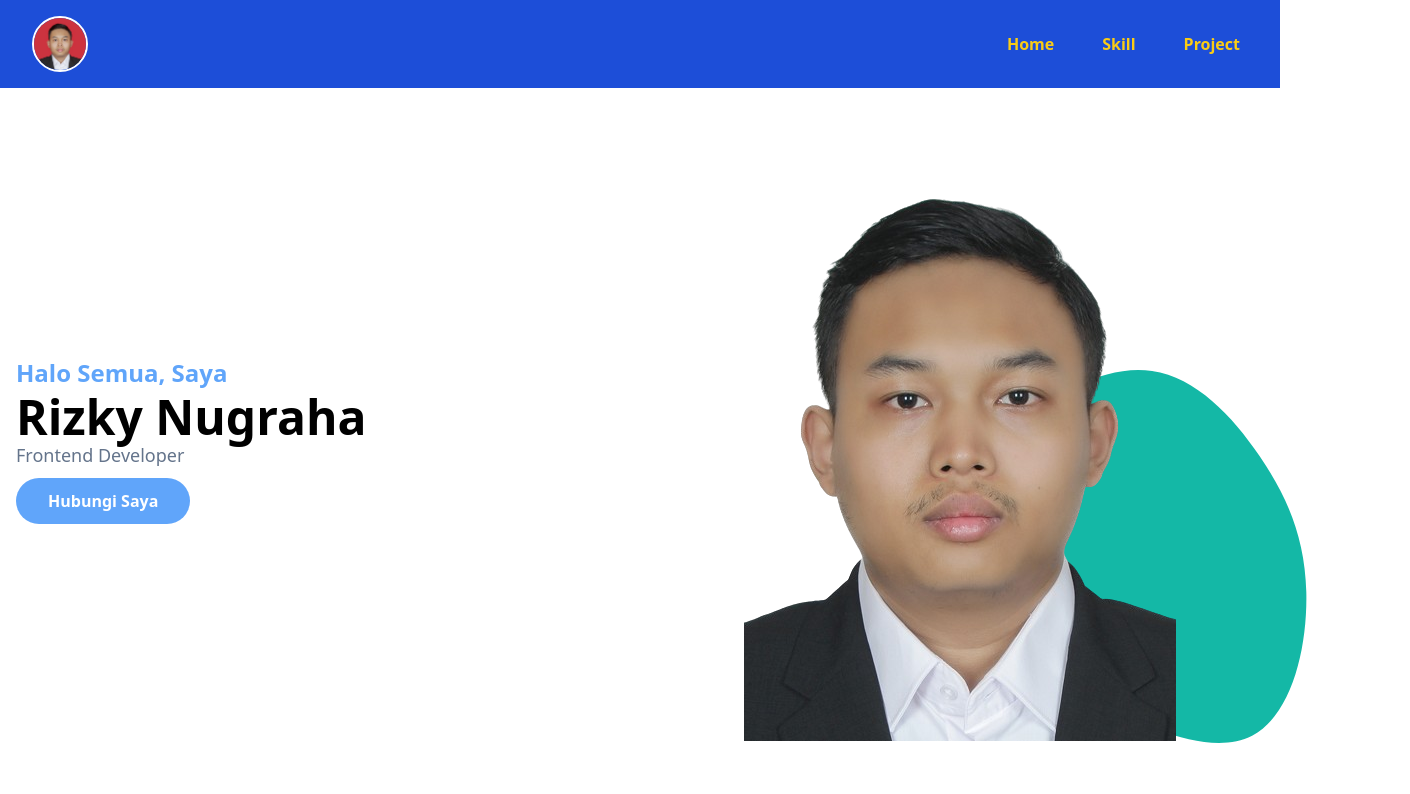
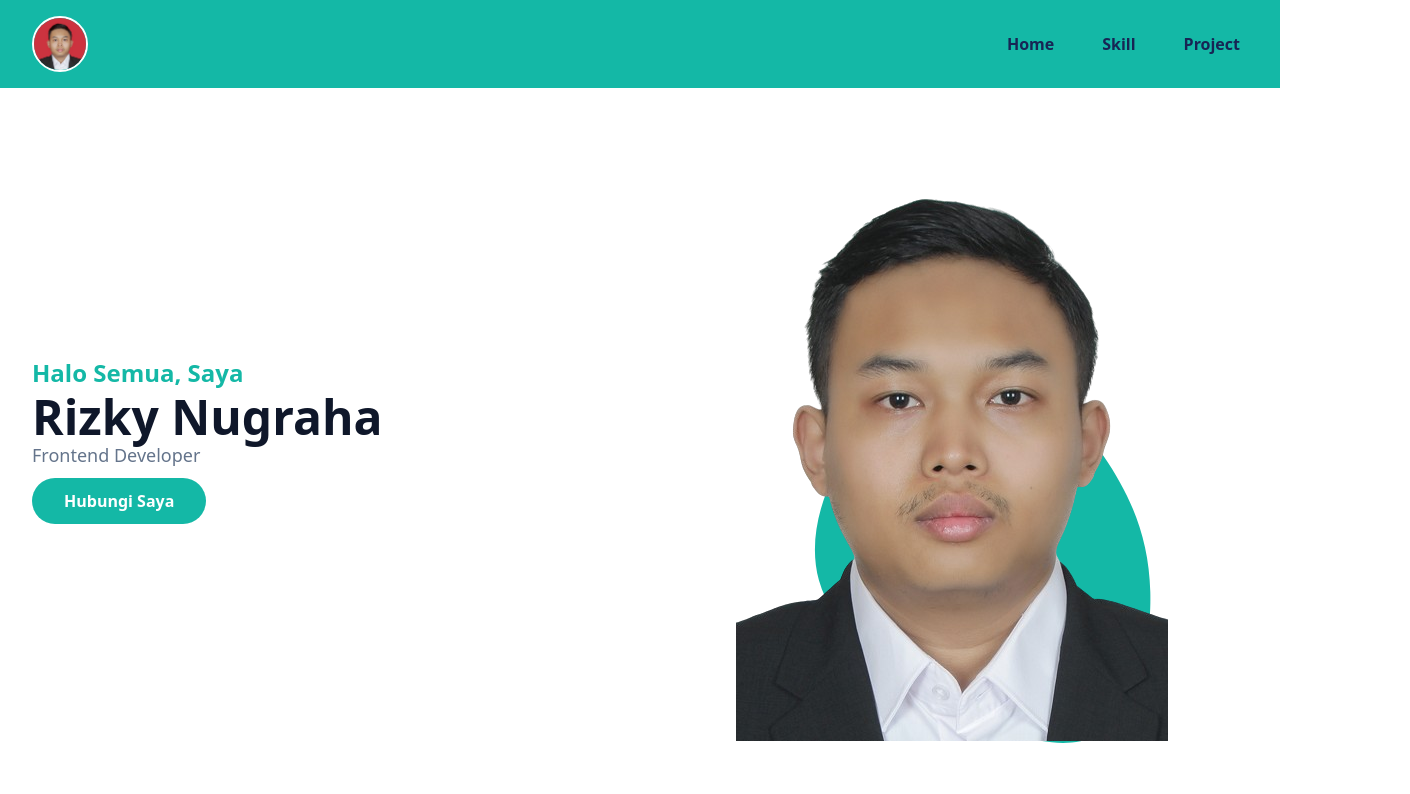
Before and after one commit to rizkyyynp/Portfolio-Rizky, a website: page src/index.html in a window 1280 px wide. Shown: the whole page, 1410 px wide, since content can reach past the window. Drawn offline with Linux system fonts and the light colour scheme.

Commit message:
Change index.html

```diff
--- a/src/index.html
+++ b/src/index.html
@@ -8,15 +8,15 @@
 </head>
 <body>
     <section>
-        <header class="flex justify-between px-8 py-4 bg-blue-700">
+        <header class="flex justify-between px-8 py-4 bg-primary">
             <div>
                 <img class="mr-1 border-2 border-white border-solid rounded-full h-14 w-14" src="./img/photo.png" alt="photo-profile-Rizky">
             </div>
 
             <ul class="flex items-center gap-8 list-none">
-                <li><a class="px-2 py-0 font-semibold text-yellow-400 list-none transition-all duration-300 hover:text-white" href="#">Home</a></li>
-                <li><a class="px-2 py-0 font-semibold text-yellow-400 list-none transition-all duration-300 hover:text-white" href="#">Skill</a></li>
-                <li><a class="px-2 py-0 font-semibold text-yellow-400 list-none transition-all duration-300 hover:text-white" href="#">Project</a></li>
+                <li><a class="px-2 py-0 font-semibold list-none transition-all duration-300 text-blue-950 hover:text-white" href="#">Home</a></li>
+                <li><a class="px-2 py-0 font-semibold list-none transition-all duration-300 text-blue-950 hover:text-white" href="#">Skill</a></li>
+                <li><a class="px-2 py-0 font-semibold list-none transition-all duration-300 text-blue-950 hover:text-white" href="#">Project</a></li>
             </ul>
         </header>
     </section>
@@ -25,12 +25,12 @@
         <div class="container">
             <div class="flex flex-wrap">
                 <div class="self-center w-full px-4 lg:w-1/2">
-                    <h1 class="text-base font-semibold text-blue-400 md:text-xl lg:text-2xl">
-                        Halo Semua, Saya <span class="block mt-1 text-4xl font-bold text-black lg:text-5xl">
+                    <h1 class="text-base font-semibold text-primary md:text-xl lg:text-2xl">
+                        Halo Semua, Saya <span class="block mt-1 text-4xl font-bold text-dark lg:text-5xl">
                             Rizky Nugraha
                         </span></h1>
                         <h2 class="mb-5 text-lg font-medium text-slate-500">Frontend Developer</h2>
-                        <a href="#" class="px-8 py-3 text-base font-semibold text-white transition duration-300 ease-in-out bg-blue-400 rounded-full hover:shadow-lg hover:opacity-80">
+                        <a href="#" class="px-8 py-3 text-base font-semibold text-white transition duration-300 ease-in-out rounded-full bg-primary hover:shadow-lg hover:opacity-80">
                             Hubungi Saya
                         </a>
                 </div>
@@ -38,7 +38,7 @@
                     <div class="relative mt-10 lg:mt-9 lg:right-0">
                         <img src="./img/photo-2.png" alt="Rizky Nugraha"
                         class="max-w-full mx-auto" />
-                        <span class="absolute bottom-0 left-1/2 -z-10 -tranlate-1/2 md:scale-125">
+                        <span class="absolute bottom-0 left-1/4 -z-10 -tranlate-1/2 md:scale-125">
                             <svg width="400" height="400" viewBox="0 0 200 200" xmlns="http://www.w3.org/2000/svg">
                                 <path fill="#14B8A6" d="M36.2,-30.9C46.1,-16.4,52.7,-1.4,53.2,18.5C53.7,38.4,48.1,63.2,33.5,70.8C18.9,78.3,-4.7,68.5,-25,56.8C-45.4,45.2,-62.5,31.7,-67.3,14.3C-72.1,-3,-64.6,-24.3,-51.3,-39.5C-38,-54.8,-19,-64.1,-2.9,-61.8C13.1,-59.5,26.3,-45.4,36.2,-30.9Z" transform="translate(100 100) scale(1.1)" />
                             </svg>
--- a/tailwind.config.js
+++ b/tailwind.config.js
@@ -3,9 +3,14 @@ module.exports = {
   content: ["./src/**/*.{html,js}"],
   theme: {
     extend: {
-      backgroundImage: theme => ({
-        'custom-background': "url('./src/img/photo3.png')",
-      })
+      colors:{
+        primary: '#14b8a6',
+        dark: '#0f172a',
+      },
+      container: {
+        center: true,
+        padding: '16px',
+      },
     },
   },
   plugins: [],
```
Also changed, not shown: src/css/output.css.
